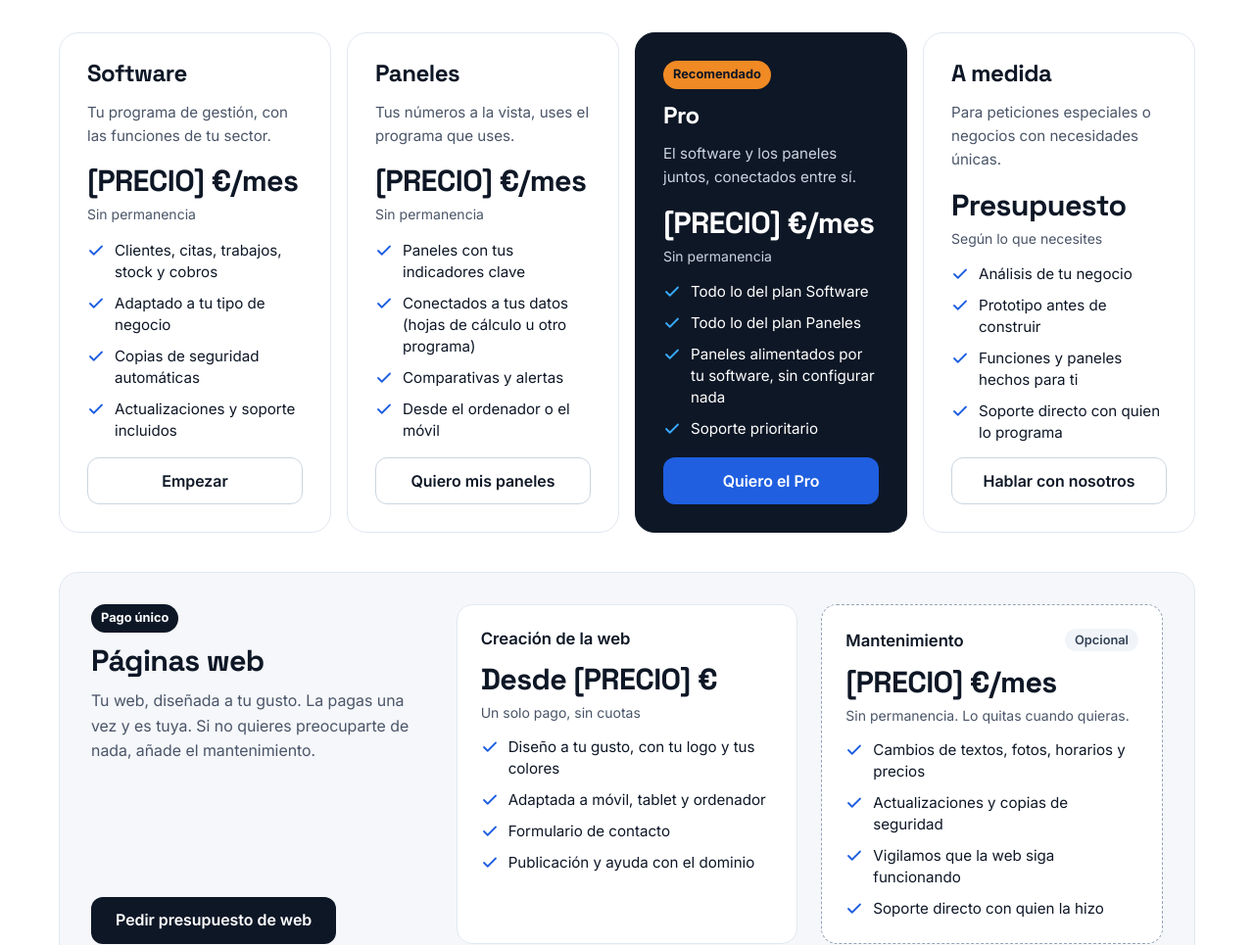
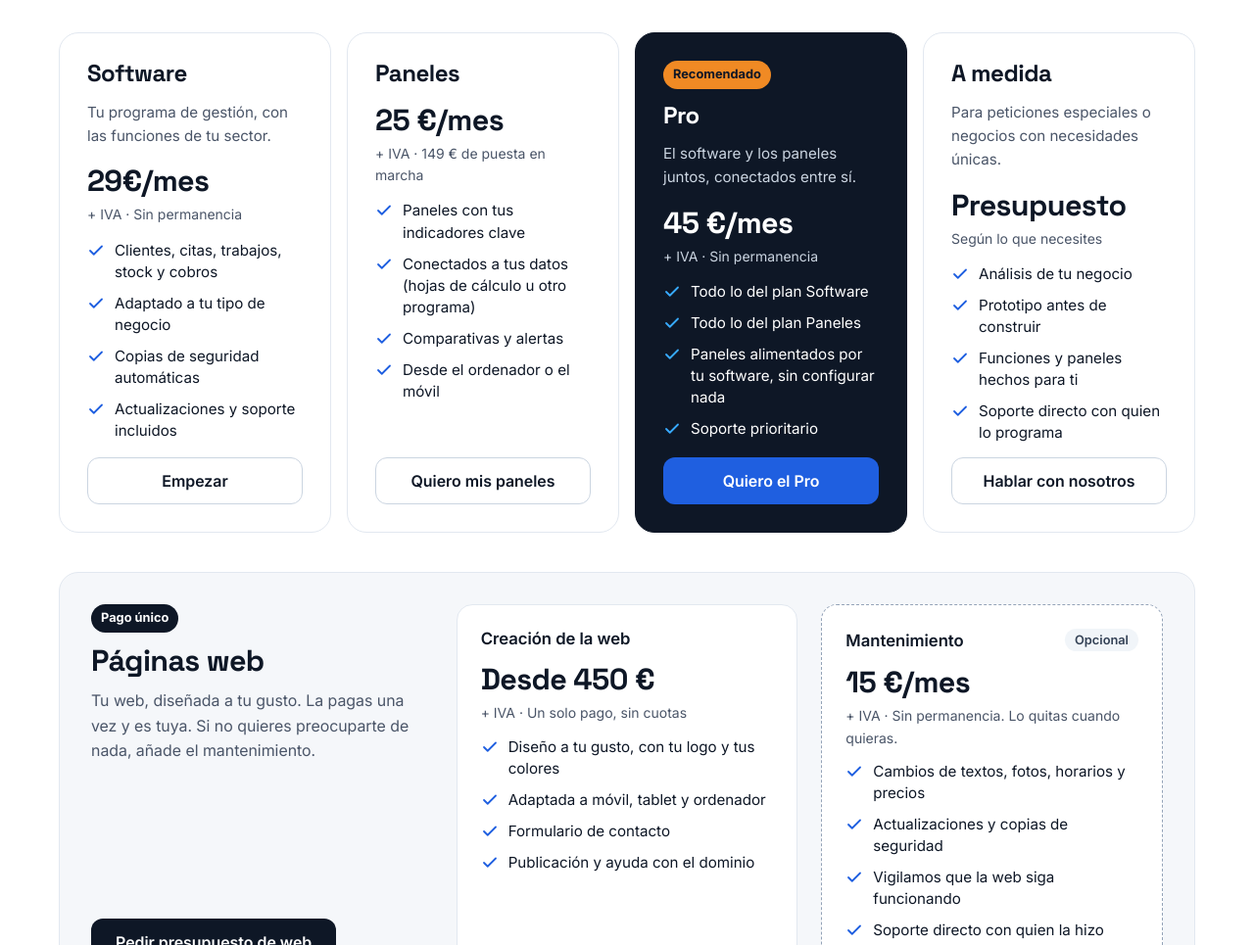
Before and after one commit to spc-proyectos-1-4/Kryonix-web, a plain HTML site: page index.html in a window 1280 px wide. Shown: the part 5382-6347 px from the top of the page at 98% size. Drawn offline with Linux system fonts and the light colour scheme.

Commit message:
Precios de los planes y de las páginas web

```diff
--- a/index.html
+++ b/index.html
@@ -339,8 +339,8 @@
           <article class="plan">
             <h3>Software</h3>
             <p class="plan__para">Tu programa de gestión, con las funciones de tu sector.</p>
-            <p class="plan__precio" data-mensual="[PRECIO] €/mes" data-anual="[PRECIO] €/año">[PRECIO] €/mes</p>
-            <p class="plan__nota" data-mensual="Sin permanencia" data-anual="Te ahorras 2 meses frente al pago mensual">Sin permanencia</p>
+            <p class="plan__precio" data-mensual="29€/mes" data-anual="290€/año">29€/mes</p>
+            <p class="plan__nota" data-mensual="+ IVA · Sin permanencia" data-anual="+ IVA · Te ahorras 2 meses frente al pago mensual">+ IVA · Sin permanencia</p>
             <ul class="lista-check">
               <li>Clientes, citas, trabajos, stock y cobros</li>
               <li>Adaptado a tu tipo de negocio</li>
@@ -352,9 +352,8 @@
 
           <article class="plan">
             <h3>Paneles</h3>
-            <p class="plan__para">Tus números a la vista, uses el programa que uses.</p>
-            <p class="plan__precio" data-mensual="[PRECIO] €/mes" data-anual="[PRECIO] €/año">[PRECIO] €/mes</p>
-            <p class="plan__nota" data-mensual="Sin permanencia" data-anual="Te ahorras 2 meses frente al pago mensual">Sin permanencia</p>
+            <p class="plan__precio" data-mensual="25 €/mes" data-anual="250 €/año">25 €/mes</p>
+            <p class="plan__nota" data-mensual="+ IVA · 149 € de puesta en marcha" data-anual="+ IVA · 149 € de puesta en marcha · 2 meses gratis">+ IVA · 149 € de puesta en marcha</p>
             <ul class="lista-check">
               <li>Paneles con tus indicadores clave</li>
               <li>Conectados a tus datos (hojas de cálculo u otro programa)</li>
@@ -368,8 +367,8 @@
             <span class="insignia">Recomendado</span>
             <h3>Pro</h3>
             <p class="plan__para">El software y los paneles juntos, conectados entre sí.</p>
-            <p class="plan__precio" data-mensual="[PRECIO] €/mes" data-anual="[PRECIO] €/año">[PRECIO] €/mes</p>
-            <p class="plan__nota" data-mensual="Sin permanencia" data-anual="Te ahorras 2 meses frente al pago mensual">Sin permanencia</p>
+                        <p class="plan__precio" data-mensual="45 €/mes" data-anual="450 €/año">45 €/mes</p>
+            <p class="plan__nota" data-mensual="+ IVA · Sin permanencia" data-anual="+ IVA · Te ahorras 2 meses frente al pago mensual">+ IVA · Sin permanencia</p>
             <ul class="lista-check">
               <li>Todo lo del plan Software</li>
               <li>Todo lo del plan Paneles</li>
@@ -404,8 +403,8 @@
           </div>
           <div class="web-precio__caja">
             <h4>Creación de la web</h4>
-            <p class="plan__precio">Desde [PRECIO] €</p>
-            <p class="plan__nota">Un solo pago, sin cuotas</p>
+            <p class="plan__precio">Desde 450 €</p>
+            <p class="plan__nota">+ IVA · Un solo pago, sin cuotas</p>
             <ul class="lista-check">
               <li>Diseño a tu gusto, con tu logo y tus colores</li>
               <li>Adaptada a móvil, tablet y ordenador</li>
@@ -415,8 +414,8 @@
           </div>
           <div class="web-precio__caja web-precio__caja--opcional">
             <h4>Mantenimiento <span class="insignia insignia--gris">Opcional</span></h4>
-            <p class="plan__precio">[PRECIO] €/mes</p>
-            <p class="plan__nota">Sin permanencia. Lo quitas cuando quieras.</p>
+            <p class="plan__precio">15 €/mes</p>
+            <p class="plan__nota">+ IVA · Sin permanencia. Lo quitas cuando quieras.</p>
             <ul class="lista-check">
               <li>Cambios de textos, fotos, horarios y precios</li>
               <li>Actualizaciones y copias de seguridad</li>
```
